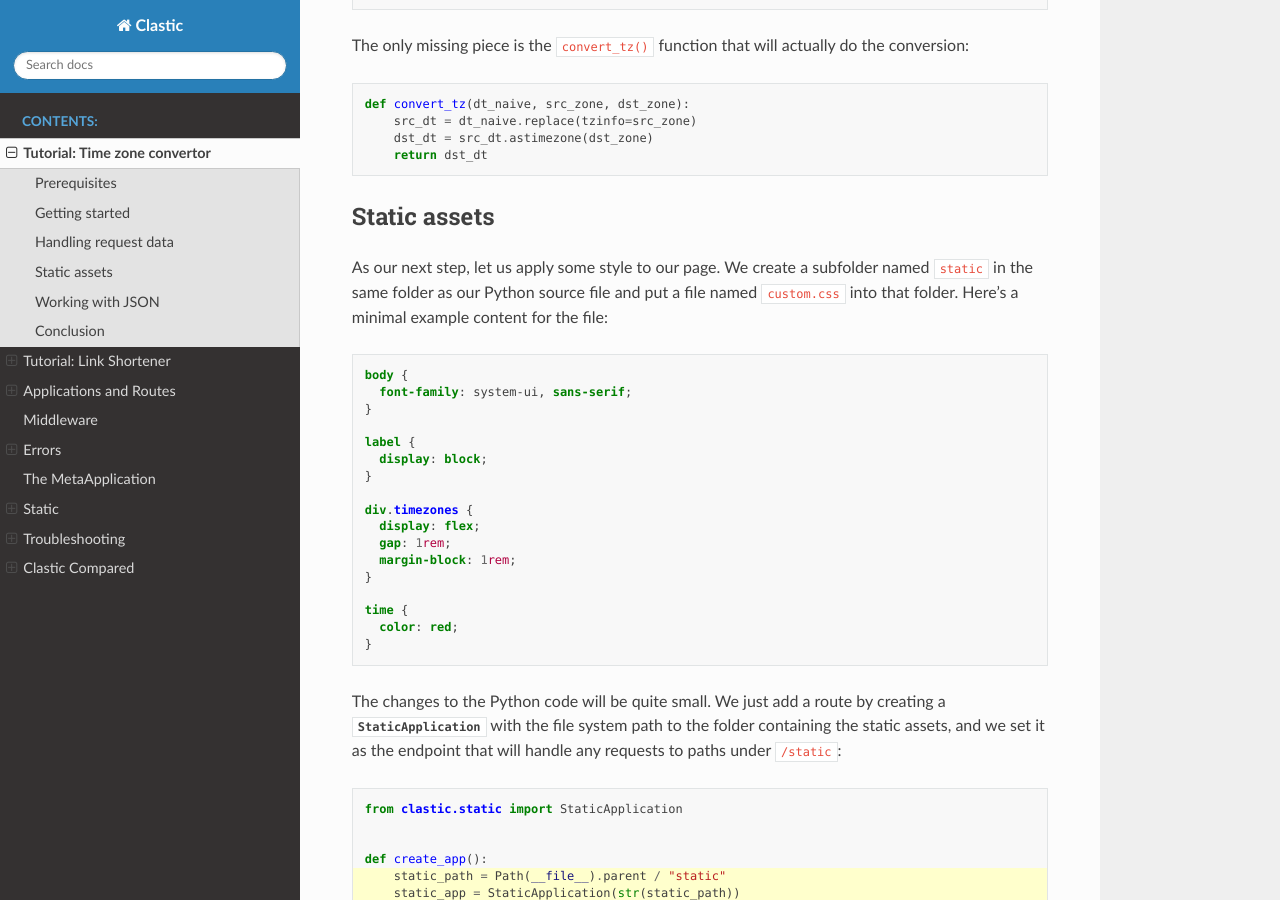
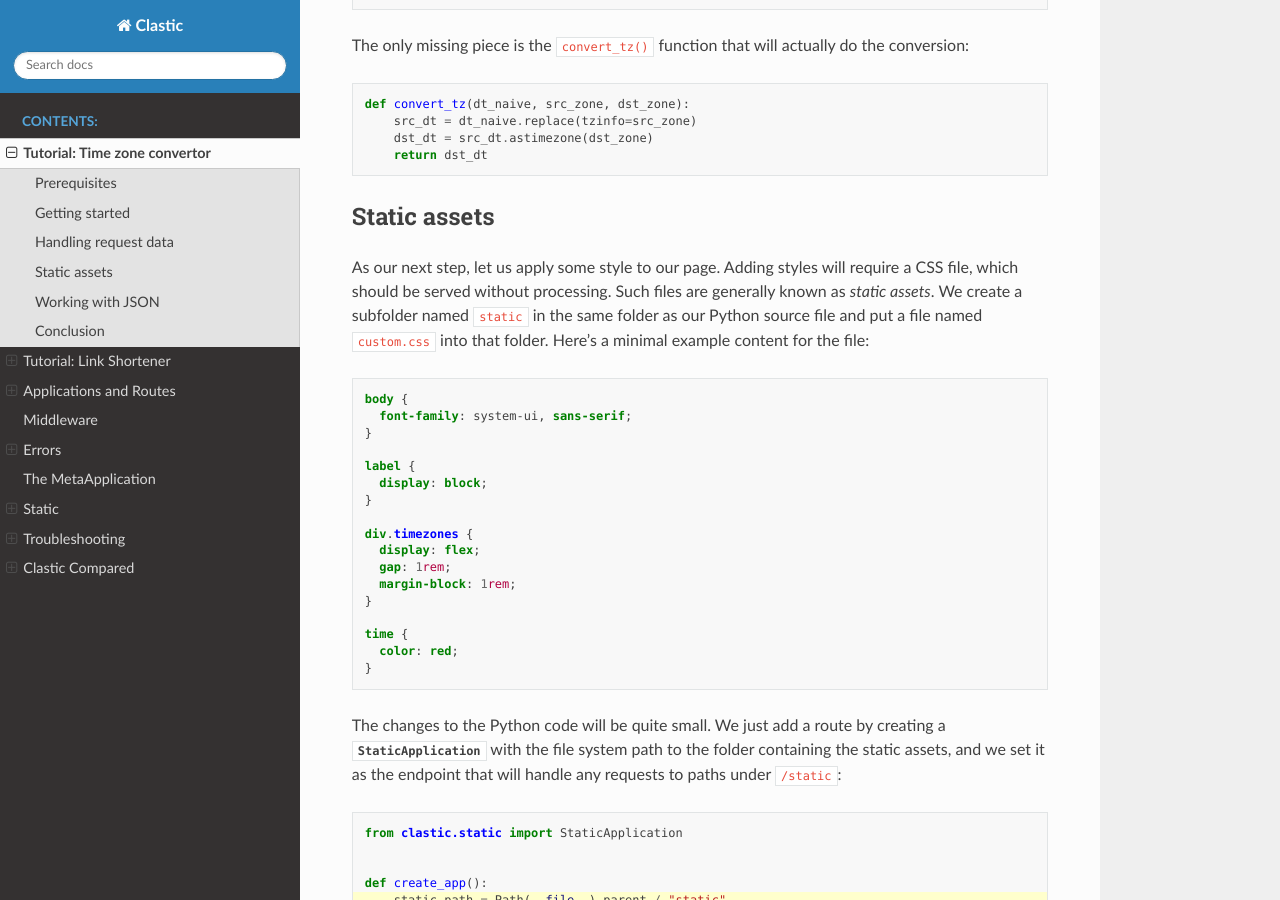
Before and after one commit to mahmoud/clastic, a Sphinx documentation site: the page built from docs/tutorial.rst, in a window 1280 px wide and 900 px high, scrolled down 6848 px. Built offline with Sphinx 7.4.7 and the Read the Docs theme 2.0.0, drawn with Linux system fonts in a browser that asks for light colours.

Commit message:
Update docs/tutorial.rst
Co-authored-by: Mahmoud Hashemi <makuro@gmail.com>

```diff
--- a/docs/tutorial.rst
+++ b/docs/tutorial.rst
@@ -403,6 +403,8 @@ Static assets
 -------------
 
 As our next step, let us apply some style to our page.
+Adding styles will require a CSS file, which should be served without processing.
+Such files are generally known as *static assets*.
 We create a subfolder named ``static``
 in the same folder as our Python source file
 and put a file named ``custom.css`` into that folder.
```
